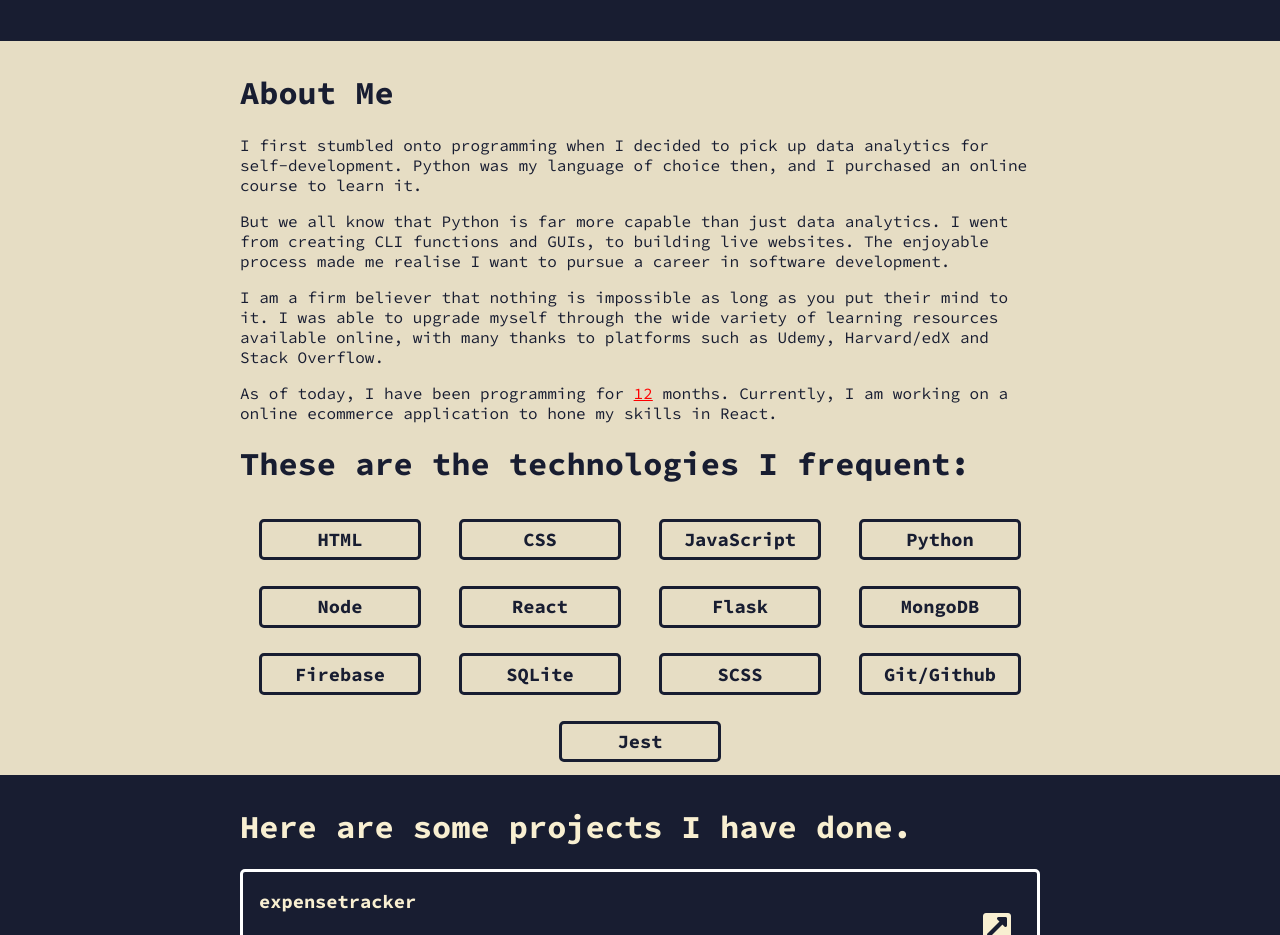
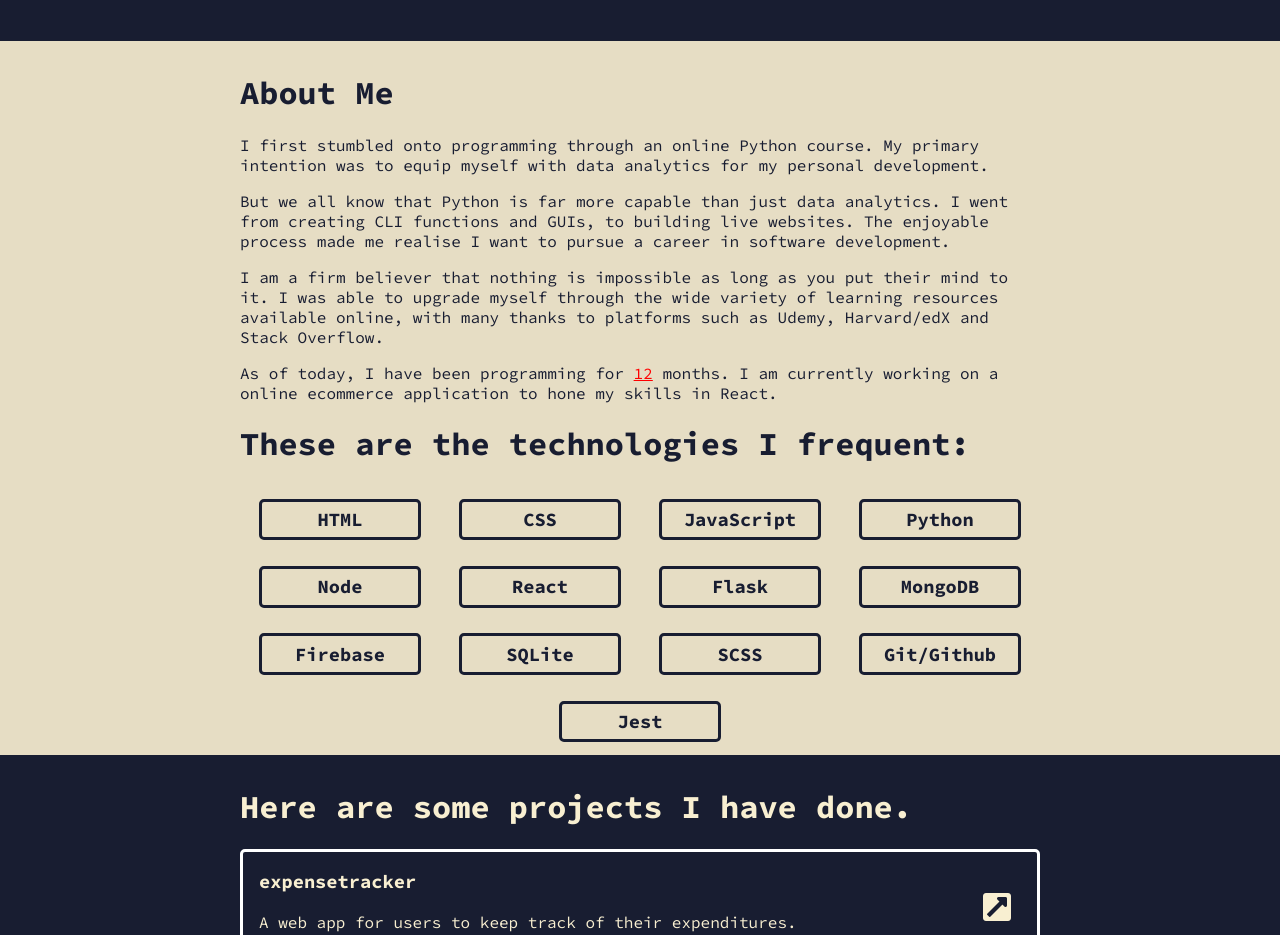
Before and after one commit to salmonsashimi/my-site, a React (Create React App) app: page / in a window 1280 px wide. Shown: the part 780-1715 px from the top of the page. Built offline with nearby package versions, Linux system fonts and the light colour scheme.

Commit message:
edited about

```diff
--- a/src/components/About.js
+++ b/src/components/About.js
@@ -11,10 +11,10 @@ export default () => {
     return (
         <div className='about container'>
             <h1 className='about-title'>About Me</h1>
-            <p>I first stumbled onto programming when I decided to pick up data analytics for self-development. Python was my language of choice then, and I purchased an online course to learn it.</p>
+            <p>I first stumbled onto programming through an online Python course. My primary intention was to equip myself with data analytics for my personal development.</p>
             <p>But we all know that Python is far more capable than just data analytics. I went from creating CLI functions and GUIs, to building live websites. The enjoyable process made me realise I want to pursue a career in software development.</p>
             <p>I am a firm believer that nothing is impossible as long as you put their mind to it. I was able to upgrade myself through the wide variety of learning resources available online, with many thanks to platforms such as Udemy, Harvard/edX and Stack Overflow. </p>
-            <p>As of today, I have been programming for <span className='months'>{difference}</span> months. Currently, I am working on a online ecommerce application to hone my skills in React.</p>
+            <p>As of today, I have been programming for <span className='months'>{difference}</span> months. I am currently working on a online ecommerce application to hone my skills in React.</p>
             <h1>These are the technologies I frequent:</h1>
             <SkillBox />
         </div>
--- a/src/styles/ContactForm.css
+++ b/src/styles/ContactForm.css
@@ -36,9 +36,6 @@ textarea{
     transition: 0.4s;
 }
 
-
-
-
 .contactForm-button:hover {
     background-color: #E6DDC4;
     color: #181D31;
```
